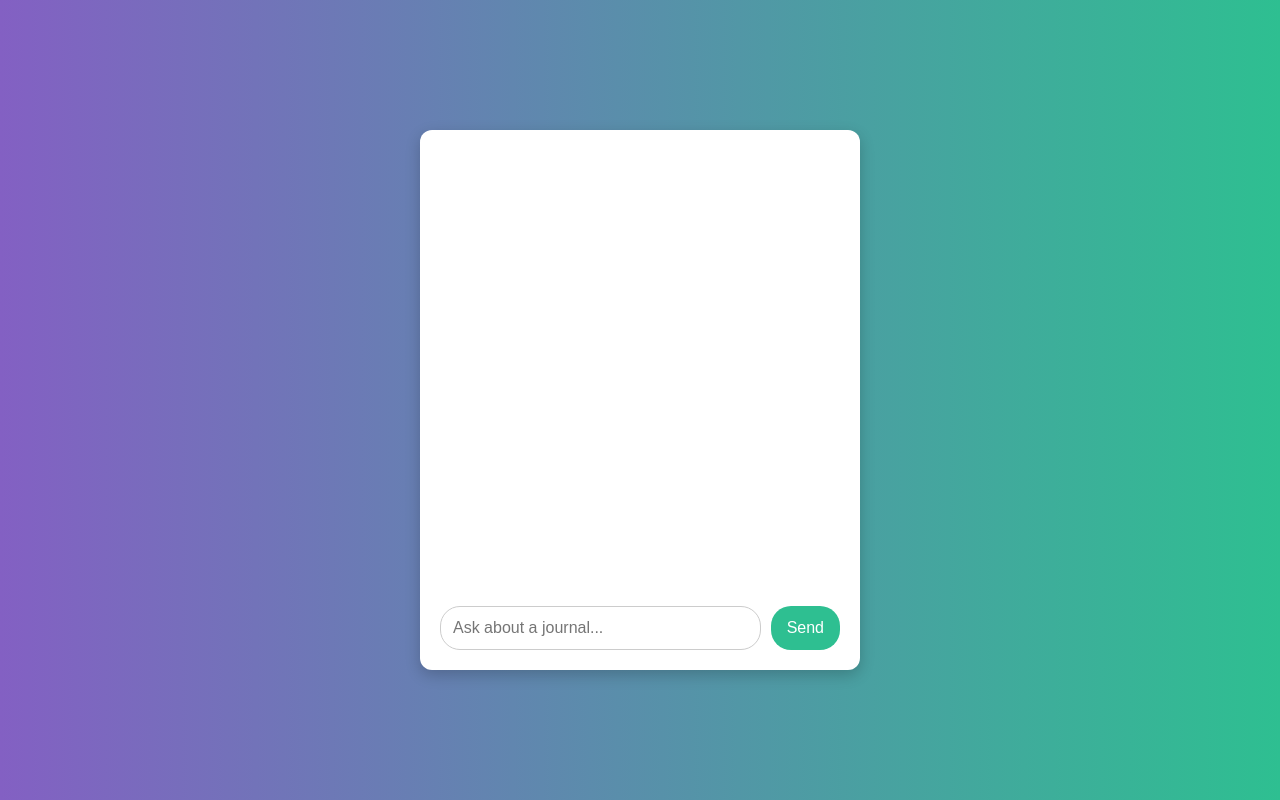
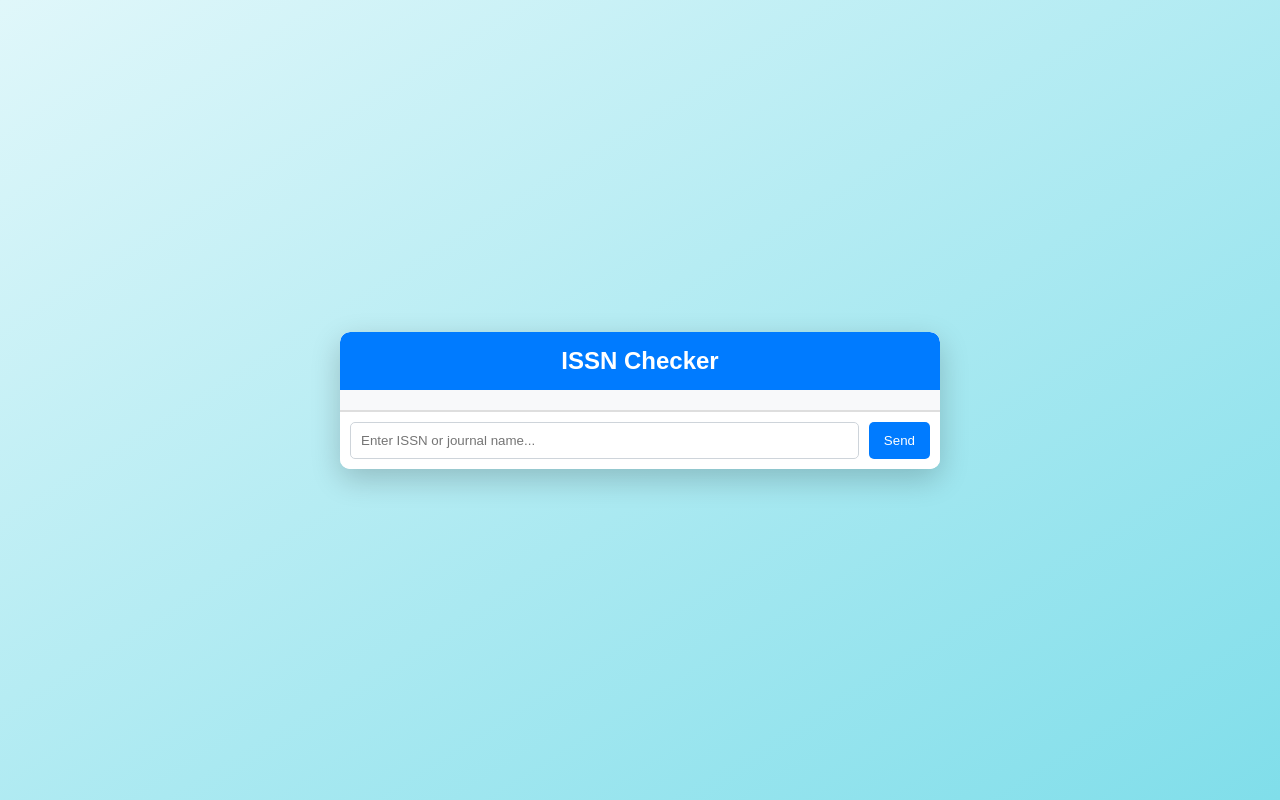
Before and after one commit to sowmathi761/hack-elite, a plain HTML site: page index.html in a window 1280 px wide. Drawn offline with Linux system fonts and the light colour scheme.

Commit message:
Update index.html

```diff
--- a/index.html
+++ b/index.html
@@ -3,116 +3,189 @@
 <head>
     <meta charset="UTF-8">
     <meta name="viewport" content="width=device-width, initial-scale=1.0">
-    <title>Publication Chatbot</title>
+    <title>ISSN Checker Chatbot</title>
     <style>
         body {
-            font-family: Arial, sans-serif;
+            font-family: 'Arial', sans-serif;
+            margin: 0;
+            padding: 0;
+            background-color: #f0f4f8;
+            display: flex;
+            justify-content: center;
+            align-items: center;
+            height: 100vh;
+            background-image: linear-gradient(to bottom right, #e0f7fa, #80deea);
+        }
+
+        .container {
+            max-width: 600px;
+            width: 100%;
+            background: white;
+            border-radius: 10px;
+            box-shadow: 0 10px 30px rgba(0, 0, 0, 0.2);
             display: flex;
             flex-direction: column;
-            align-items: center;
-            justify-content: center;
-            height: 100vh;
-            background: linear-gradient(to right, #8360c3, #2ebf91);
+            overflow: hidden;
+        }
+
+        header {
+            background-color: #007bff;
+            color: white;
+            padding: 15px;
+            text-align: center;
+            border-top-left-radius: 10px;
+            border-top-right-radius: 10px;
+        }
+
+        h1 {
+            font-size: 24px;
             margin: 0;
         }
-        .chat-container {
-            width: 400px;
-            height: 500px;
-            background: white;
-            padding: 20px;
-            border-radius: 12px;
-            box-shadow: 0px 5px 15px rgba(0, 0, 0, 0.2);
+
+        .messages {
+            flex: 1;
             overflow-y: auto;
-            display: flex;
-            flex-direction: column;
+            padding: 10px;
+            background-color: #f8f9fa;
+            border-bottom: 1px solid #dedede;
         }
-        .messages {
-            flex-grow: 1;
-            overflow-y: auto;
-            padding-bottom: 10px;
+
+        .message {
+            margin: 10px 0;
+            padding: 10px 15px;
+            border-radius: 20px;
+            max-width: 75%;
+            position: relative;
+            line-height: 1.5;
+            box-shadow: 0 1px 5px rgba(0, 0, 0, 0.1);
         }
+
+        .user {
+            background-color: #007bff;
+            color: white;
+            margin-left: auto;
+            border-bottom-right-radius: 0; /* Make chat bubble pointy */
+        }
+
+        .bot {
+            background-color: #e2e2e2;
+            color: black;
+            margin-right: auto;
+            border-bottom-left-radius: 0; /* Make chat bubble pointy */
+        }
+
         .input-container {
             display: flex;
-            gap: 10px;
-            margin-top: 10px;
+            padding: 10px;
+            border-top: 1px solid #dedede;
+            background-color: #fff;
         }
-        input {
-            flex-grow: 1;
-            padding: 12px;
-            border: 1px solid #ccc;
-            border-radius: 20px;
-            font-size: 16px;
+
+        #issnInput {
+            flex: 1;
+            padding: 10px;
+            border: 1px solid #ced4da;
+            border-radius: 5px;
             outline: none;
+            transition: border 0.3s;
         }
-        button {
-            padding: 12px 16px;
-            background: #2ebf91;
+
+        #issnInput:focus {
+            border-color: #007bff;
+            box-shadow: 0 0 5px rgba(0, 123, 255, 0.5);
+        }
+
+        #sendButton {
+            padding: 10px 15px;
+            margin-left: 10px;
+            border: none;
+            border-radius: 5px;
+            background-color: #007bff;
             color: white;
-            border: none;
-            border-radius: 20px;
-            font-size: 16px;
             cursor: pointer;
-            transition: background 0.3s;
+            transition: background 0.3s, transform 0.2s;
         }
-        button:hover {
-            background: #259e7c;
+
+        #sendButton:hover {
+            background-color: #0056b3;
+            transform: scale(1.05);
         }
-        .user-message, .bot-message {
-            max-width: 75%;
-            padding: 10px;
-            border-radius: 10px;
-            margin: 5px 10px;
-            font-size: 14px;
-        }
-        .user-message {
-            align-self: flex-end;
-            background-color: #d1e7dd;
-        }
-        .bot-message {
-            align-self: flex-start;
-            background-color: #f8d7da;
+
+        @media (max-width: 600px) {
+            .message {
+                max-width: 90%;
+            }
         }
     </style>
 </head>
 <body>
-    <div class="chat-container">
-        <div class="messages" id="messages"></div>
-        <div class="input-container">
-            <input type="text" id="userInput" placeholder="Ask about a journal...">
-            <button onclick="sendMessage()">Send</button>
-        </div>
+    <div class="container">
+        <header>
+            <h1>ISSN Checker</h1>
+        </header>
+        <main>
+            <div id="messages" class="messages"></div>
+            <div class="input-container">
+                <input type="text" id="issnInput" placeholder="Enter ISSN or journal name...">
+                <button id="sendButton">Send</button>
+            </div>
+        </main>
     </div>
+    <script>
+        const crossRefApi = "https://api.crossref.org/journals/";
+        const doajApi = "https://doaj.org/api/v2/search/journals/";
 
-    <script>
-        async function sendMessage() {
-            const userInput = document.getElementById('userInput').value;
-            const messagesDiv = document.getElementById('messages');
+        document.getElementById('sendButton').addEventListener('click', async () => {
+            const input = document.getElementById('issnInput');
+            const query = input.value.trim();
+            if (query === '') return;
 
-            if (!userInput.trim()) return;
+            addMessage(query, 'user');
+            input.value = '';
 
-            const userMessage = document.createElement('div');
-            userMessage.className = 'user-message';
-            userMessage.textContent = userInput;
-            messagesDiv.appendChild(userMessage);
-            document.getElementById('userInput').value = '';
+            const response = await fetchJournalDetails(query);
+            const reply = response
+                ? `📖 Name: ${response.name}<br>🏢 Publisher: ${response.publisher}<br>🔢 ISSN: ${response.issn}<br>✅ Status: ${response.status}<br>📄 Published Articles: ${response.published_articles}<br>🔗 Journal Link: ${response.journal_link}`
+                : "⚠️ Journal details not found. Please check ISSN or try again.";
 
-            const botMessage = document.createElement('div');
-            botMessage.className = 'bot-message';
-            botMessage.textContent = 'Checking...';
-            messagesDiv.appendChild(botMessage);
-            messagesDiv.scrollTop = messagesDiv.scrollHeight;
+            addMessage(reply, 'bot');
+        });
 
+        function addMessage(text, sender) {
+            const messagesContainer = document.getElementById('messages');
+            const messageDiv = document.createElement('div');
+            messageDiv.classList.add('message', sender);
+            messageDiv.innerHTML = text;
+            messagesContainer.appendChild(messageDiv);
+            messagesContainer.scrollTop = messagesContainer.scrollHeight; // Auto-scroll to the latest message
+        }
+
+        async function fetchJournalDetails(issn) {
             try {
-                const response = await fetch(`https://doaj.org/api/v2/search/journals/${encodeURIComponent(userInput)}`);
-                const data = await response.json();
+                const crossRefResponse = await fetch(`${crossRefApi}${issn}`);
+                const doajResponse = await fetch(`${doajApi}issn:${issn}`);
 
-                if (data.total > 0) {
-                    botMessage.textContent = `Yes, "${userInput}" is listed in DOAJ.`;
-                } else {
-                    botMessage.textContent = `No, "${userInput}" is not found in DOAJ.`;
+                const crossRefData = crossRefResponse.ok ? await crossRefResponse.json() : null;
+                const doajData = doajResponse.ok ? await doajResponse.json() : null;
+
+                let journalData = {};
+                if (crossRefData && crossRefData.message) {
+                    journalData = crossRefData.message;
+                } else if (doajData && doajData.results.length > 0) {
+                    journalData = doajData.results[0].bibjson;
                 }
+
+                return {
+                    name: journalData.title || "Not Found",
+                    publisher: journalData.publisher || "Not Found",
+                    issn: issn,
+                    status: journalData.open_access ? "Open Access" : "Unknown",
+                    published_articles: journalData.counts ? journalData.counts['total-dois'] : "Not Available",
+                    journal_link: journalData.link && journalData.link.length > 0 ? journalData.link[0].url : "No link available"
+                };
             } catch (error) {
-                botMessage.textContent = "Error checking the journal. Try again later.";
+                console.error("Error fetching journal details:", error);
+                return null;
             }
         }
     </script>
```
